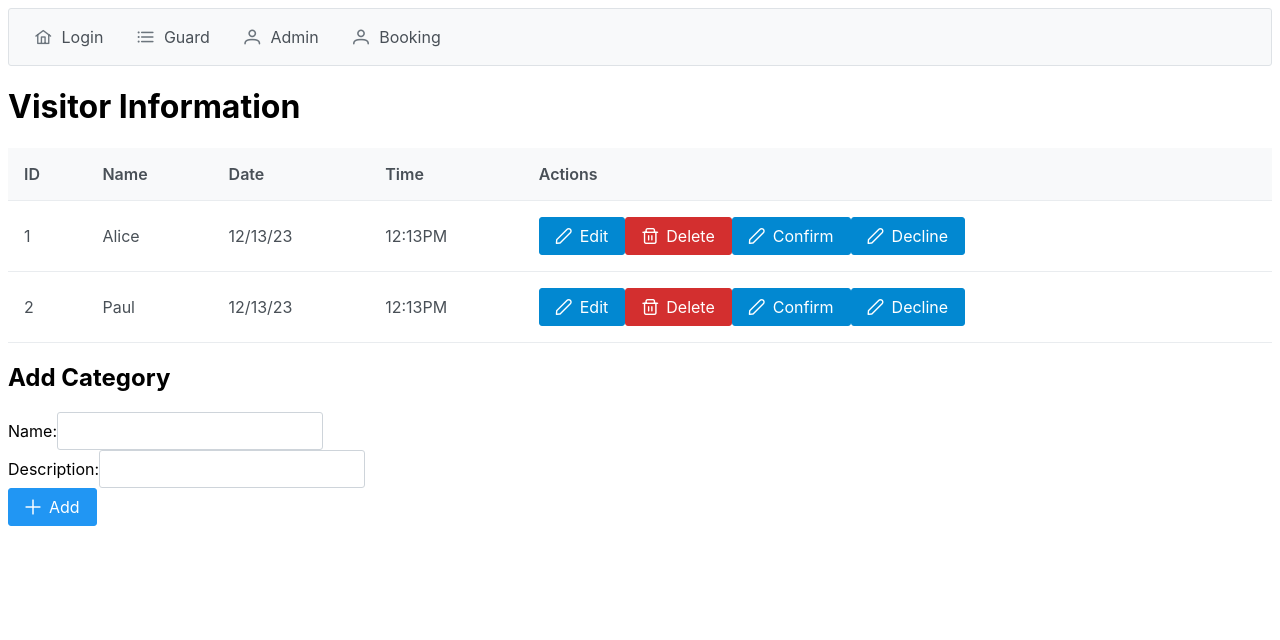
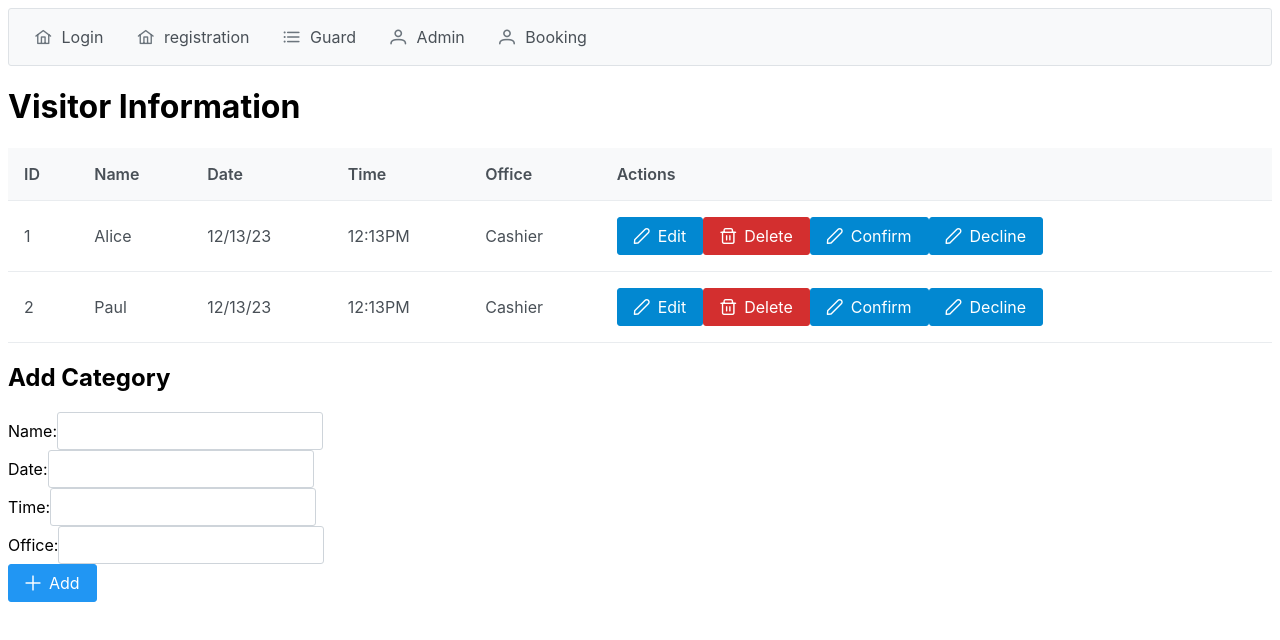
Before and after one commit to General1703/vue-EntryPass, a Vue app: page /guard in a window 1280 px wide. Shown: the top 640 px of the page. Built offline with nearby package versions, Linux system fonts and the light colour scheme.

Commit message:
added registration, updated guard,admin,login

```diff
--- a/src/App.vue
+++ b/src/App.vue
@@ -6,6 +6,11 @@ const items = [
           label: "Login",
           icon: "pi pi-fw pi-home",
           to: "/",
+        },
+        {
+          label: "registration",
+          icon: "pi pi-fw pi-home",
+          to: "/registration",
         },
         {
           label: "Guard",
--- a/src/components/LogIn.vue
+++ b/src/components/LogIn.vue
@@ -12,7 +12,9 @@ import Button from 'primevue/button';
     <InputText v-model="value1" type="text" size="small" placeholder="UserName" />
     <InputText v-model="value1" type="text" size="small" placeholder="Password" />
     <Button label="Submit" />
-    <p>Register here</p>
+    <p>
+      <router-link to="/registration">Register here</router-link>
+    </p>
 
 
   </div>
--- a/src/components/admin.vue
+++ b/src/components/admin.vue
@@ -20,15 +20,15 @@ const account = ref([
 ]);
 
 const editingAccount = ref(null);
-const newAccount = ref({ incharge: '', office: '' }); // New category object
+const newAccount = ref({ incharge: '', office: '' }); // New category object for incharge and offfice
 
 const editAccount = (accounts) => {
-  editingAccount.value = { ...accounts.data }; // Set editingCategory to the selected category's data
+  editingAccount.value = { ...accounts.data }; // Set editingAccounts to the selected account's data
 };
 
 const saveEditedAccount = () => {
   if (editingAccount.value) {
-    // Update the category data with the edited values
+    // Update the account data with the edited values
     const index = account.value.findIndex((c) => c.id === editingAccount.value.id);
     account.value[index].incharge = editingAccount.value.incharge;
     account.value[index].office = editingAccount.value.office;
@@ -77,7 +77,7 @@ const categories = ref([
 ]);
 
 const editingCategory = ref(null);
-const newCategory = ref({ name: '', description: '' }); // New category object
+const newCategory = ref({ name: '', date: '',time:'' }); // New category object
 
 const editCategory = (category) => {
   editingCategory.value = { ...category.data }; // Set editingCategory to the selected category's data
@@ -88,7 +88,8 @@ const saveEditedCategory = () => {
     // Update the category data with the edited values
     const index = categories.value.findIndex((c) => c.id === editingCategory.value.id);
     categories.value[index].name = editingCategory.value.name;
-    categories.value[index].description = editingCategory.value.description;
+    categories.value[index].date = editingCategory.value.date;
+    categories.value[index].time = editingCategory.value.time;
     editingCategory.value = null;
   }
 };
@@ -101,19 +102,21 @@ const deleteCategory = (category) => {
 };
 
 const addCategory = () => {
-  if (newCategory.value.name && newCategory.value.description) {
+  if (newCategory.value.name && newCategory.value.time) {
     // Generate a new unique ID (replace with your actual ID generation logic)
     const newId = Math.max(...categories.value.map((c) => c.id)) + 1;
     newCategory.value.id = newId;
     categories.value.push({ ...newCategory.value });
     // Clear the form for the next addition
     newCategory.value.name = '';
-    newCategory.value.description = '';
+    newCategory.value.date = '';
+    newCategory.value.time = '';
   }
 };
 </script>
 
 <template>
+  <!-- Account Information -->
   <div>
     <h1>Account Information</h1>
     <DataTable :value="account" tableStyle="min-width: 50rem">
@@ -167,7 +170,7 @@ const addCategory = () => {
       </form>
     </div>
   </div>
-
+  <!-- Visitor Information -->
   <div>
     <h1>Visitor Information</h1>
     <DataTable :value="categories" tableStyle="min-width: 50rem">
@@ -193,8 +196,12 @@ const addCategory = () => {
           <InputText id="editedName" v-model="editingCategory.name" />
         </div>
         <div>
-          <label for="editedDescription">Description:</label>
-          <InputText id="editedDescription" v-model="editingCategory.description" />
+          <label for="editedDate">Date:</label>
+          <InputText id="editedDate" v-model="editingCategory.date" />
+        </div>
+        <div>
+          <label for="editedTime">Time:</label>
+          <InputText id="editedTime" v-model="editingCategory.time" />
         </div>
         <div>
           <Button label="Save" icon="pi pi-check" class="p-button-success" type="submit" />
@@ -212,8 +219,12 @@ const addCategory = () => {
           <InputText id="newName" v-model="newCategory.name" />
         </div>
         <div>
-          <label for="newDescription">Description:</label>
-          <InputText id="newDescription" v-model="newCategory.description" />
+          <label for="newDate">Date:</label>
+          <InputText id="newDate" v-model="newCategory.date" />
+        </div>
+        <div>
+          <label for="newTime">Time:</label>
+          <InputText id="newTime" v-model="newCategory.time" />
         </div>
         <div>
           <Button label="Add" icon="pi pi-plus" class="p-button-primary" type="submit" />
--- a/src/components/guard.vue
+++ b/src/components/guard.vue
@@ -11,6 +11,7 @@ const categories = ref([
     name: "Alice",
     date: "12/13/23",
     time:"12:13PM",
+    office:"Cashier",
 
   },
   {
@@ -18,11 +19,12 @@ const categories = ref([
     name: "Paul",
     date: "12/13/23",
     time:"12:13PM",
+    office:"Cashier",
   }
 ]);
 
 const editingCategory = ref(null);
-const newCategory = ref({ name: '', description: '' }); // New category object
+const newCategory = ref({ name: '', date: '', time: '', office: ''}); // New category object
 
 const editCategory = (category) => {
   editingCategory.value = { ...category.data }; // Set editingCategory to the selected category's data
@@ -33,7 +35,9 @@ const saveEditedCategory = () => {
     // Update the category data with the edited values
     const index = categories.value.findIndex((c) => c.id === editingCategory.value.id);
     categories.value[index].name = editingCategory.value.name;
-    categories.value[index].description = editingCategory.value.description;
+    categories.value[index].date = editingCategory.value.date;
+    categories.value[index].time = editingCategory.value.time;
+    categories.value[index].office = editingCategory.value.office;
     editingCategory.value = null;
   }
 };
@@ -57,7 +61,9 @@ const addCategory = () => {
     categories.value.push({ ...newCategory.value });
     // Clear the form for the next addition
     newCategory.value.name = '';
-    newCategory.value.description = '';
+    newCategory.value.date = '';
+    newCategory.value.time = '';
+    newCategory.value.office = '';
   }
 };
 </script>
@@ -70,6 +76,7 @@ const addCategory = () => {
       <Column field="name" header="Name"></Column>
       <Column field="date" header="Date"></Column>
       <Column field="time" header="Time"></Column>
+      <Column field="office" header="Office"></Column>
       <Column header="Actions">
         <template #body="rowData">
           <Button label="Edit" icon="pi pi-pencil" class="p-button-info" @click="editCategory(rowData)" />
@@ -88,8 +95,16 @@ const addCategory = () => {
           <InputText id="editedName" v-model="editingCategory.name" />
         </div>
         <div>
-          <label for="editedDescription">Description:</label>
-          <InputText id="editedDescription" v-model="editingCategory.description" />
+          <label for="editedDate">Date:</label>
+          <InputText id="editedDate" v-model="editingCategory.date" />
+        </div>
+        <div>
+          <label for="editedTime">Time:</label>
+          <InputText id="editedTime" v-model="editingCategory.time" />
+        </div>
+        <div>
+          <label for="editedOffice">Office:</label>
+          <InputText id="editedOffice" v-model="editingCategory.office" />
         </div>
         <div>
           <Button label="Save" icon="pi pi-check" class="p-button-success" type="submit" />
@@ -107,8 +122,16 @@ const addCategory = () => {
           <InputText id="newName" v-model="newCategory.name" />
         </div>
         <div>
-          <label for="newDescription">Description:</label>
-          <InputText id="newDescription" v-model="newCategory.description" />
+          <label for="newDate">Date:</label>
+          <InputText id="newDate" v-model="newCategory.date" />
+        </div>
+        <div>
+          <label for="newTime">Time:</label>
+          <InputText id="newTime" v-model="newCategory.time" />
+        </div>
+        <div>
+          <label for="newOffice">Office:</label>
+          <InputText id="newOffice" v-model="newCategory.office" />
         </div>
         <div>
           <Button label="Add" icon="pi pi-plus" class="p-button-primary" type="submit" />
--- /dev/null
+++ b/src/components/registration.vue
@@ -0,0 +1,27 @@
+<script setup>
+import InputText from 'primevue/inputtext';
+import Button from 'primevue/button';
+
+</script>
+
+<template>
+  <div>
+
+    <h1>
+        <router-link to="/">back</router-link>
+    </h1>
+
+    <p>Register</p>
+    <p>Enter Firstname:</p>
+    <InputText v-model="value1" type="text" size="small" placeholder="First Name" />
+    <p>Enter Lastname:</p>
+    <InputText v-model="value1" type="text" size="small" placeholder="Last Name" />
+    <Button label="Submit" />
+
+
+
+  </div>
+</template>
+
+<style scoped>
+</style>
--- a/src/router/index.js
+++ b/src/router/index.js
@@ -4,6 +4,7 @@ import admin from "../components/admin.vue";
 import booking from "../components/booking.vue";
 import LogIn from "../components/LogIn.vue";
 import guard from "../components/guard.vue";
+import registration from "../components/registration.vue";
 
 const routes = [
     {
@@ -26,6 +27,11 @@ const routes = [
         name: "Guard",
         component: guard,
       },
+      {
+        path: "/registration",
+        name: "Registration",
+        component: registration,
+      },
 
   ];
 
```
